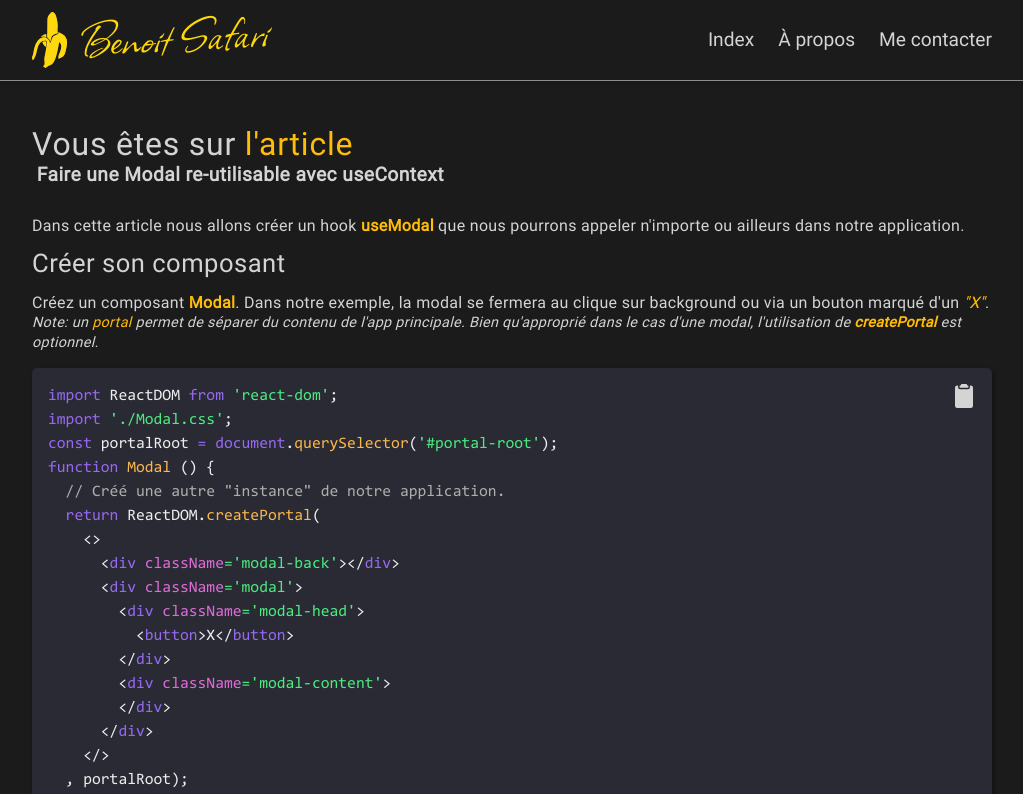
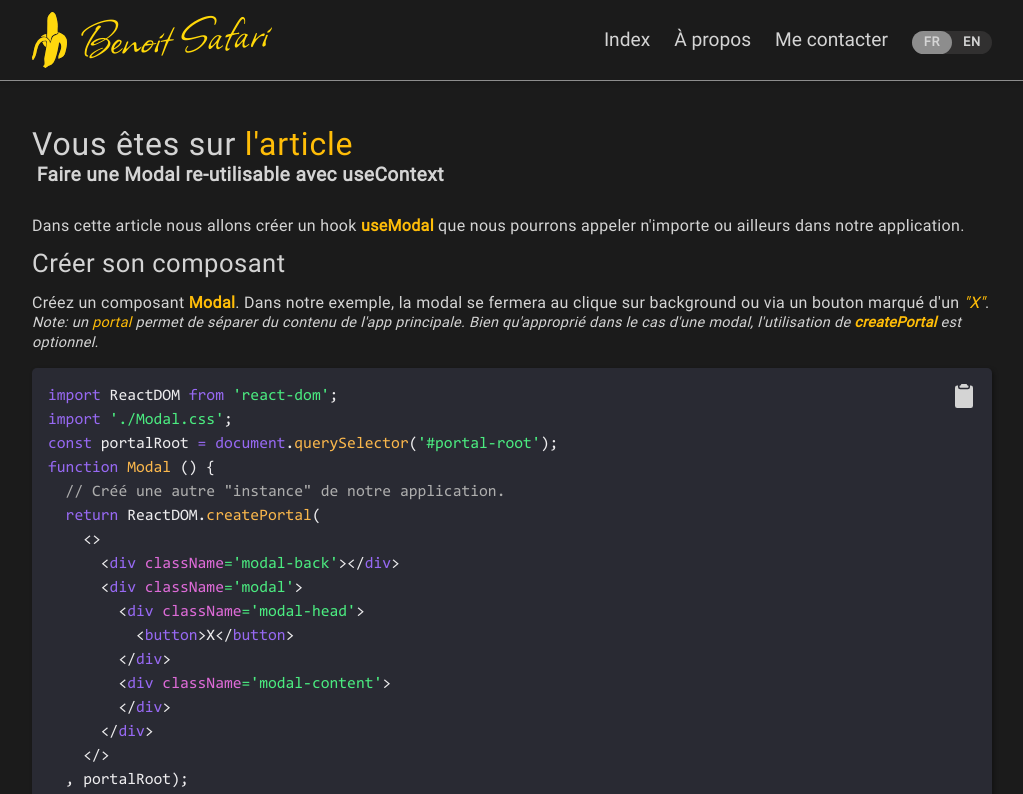
Before and after one commit to BenoitSafari/benoitsafari.github.io, a React (Create React App) app: page /article/1 in a window 1280 px wide. Shown: the top 794 px of the page, without its empty margins (128-1151 px from the left). Built offline with nearby package versions, Linux system fonts and the light colour scheme.

Commit message:
<feature> InputToggle component

```diff
--- a/src/components/Input.jsx
+++ b/src/components/Input.jsx
@@ -1,6 +1,8 @@
 import { Button } from './InputButton';
 import { InputText } from './InputText';
+import { InputToggle } from './InputToggle';
 export {
   Button,
   InputText,
+  InputToggle
 };
--- a/src/components/Input.scss
+++ b/src/components/Input.scss
@@ -92,3 +92,70 @@ $icon-ratio: 1.2;
   &--rounded {
     border-radius: 50px;
   }}
+
+
+$toggle-back-color: v.$background-secondary-color;
+$toggle-selected-color: v.$tertiary-color;
+$toggle-unselected-color: v.$text-color;
+$toggle-button-color: v.$primary-color;
+$toggle-font-size: .8rem;
+$toggle-font-weight: 600;
+$toggle-letter-spacing: .05rem;
+$toggle-radius: 50px;
+$toggle-width: 80px;
+$toggle-padding: .3rem 0;
+$toggle-transition: transform 200ms;
+
+.lib__input-toggle {
+  position: relative;
+  background: $toggle-back-color;
+  border-radius: $toggle-radius;
+  color: $toggle-unselected-color;
+  fill: $toggle-unselected-color;
+  font-size: $toggle-font-size;
+  font-weight: $toggle-font-weight;
+  letter-spacing: $toggle-letter-spacing;
+  text-transform: uppercase;
+  text-align: center;
+  width: $toggle-width;
+  padding-right: calc($toggle-width / 2);
+  & span.right {
+    position: absolute;
+    top: 0; bottom: 0; right: 0;
+    width: calc($toggle-width / 2);
+    display: flex;
+    align-items: center;
+    justify-content: center;
+    z-index: 3;
+    pointer-events: none;
+  }
+  & input[type='checkbox'] {
+    cursor: pointer;
+    position: absolute;
+    top: 0; left: 0; bottom: 0;
+    width: 100%; height: 100%;
+    opacity: 0;
+    z-index: 2;
+    &:checked + label:before {
+      transform: translateX(calc($toggle-width / 2));
+      transition: $toggle-transition;
+    }
+    & + label {
+      position: relative;
+      padding: $toggle-padding;
+      display: block;
+      user-select: none;
+      pointer-events: none;
+      &:before {
+        content: '';
+        background: $toggle-button-color;
+        height: 100%; width: 100%;
+        position: absolute;
+        left: 0; top: 0;
+        border-radius: $toggle-radius;
+        transform: translateX(0);
+        transition: $toggle-transition;
+      }
+      span.left {
+        position: relative;
+      }}}}
--- a/src/components/InputButton.jsx
+++ b/src/components/InputButton.jsx
@@ -43,4 +43,4 @@ function Button({ children, styles, onClick, href })  {
     </>
   );};
 
-export { Button };
+export {Button};
--- a/src/components/InputText.jsx
+++ b/src/components/InputText.jsx
@@ -53,4 +53,4 @@ function InputText({
   );
 }
 
-export { InputText };
+export {InputText};
--- /dev/null
+++ b/src/components/InputToggle.jsx
@@ -0,0 +1,16 @@
+import './Input.scss';
+
+function InputToggle () {
+  return(
+    <div className='lib__input-toggle'>
+      <span className='right'>en</span>
+      <input type='checkbox'/>
+      <label htmlFor=''>
+        <span className='left'>fr</span>
+      </label>
+    </div>
+
+  );
+}
+
+export {InputToggle};
--- a/src/components/Layout.jsx
+++ b/src/components/Layout.jsx
@@ -6,6 +6,7 @@ import { motion } from 'framer-motion';
 import { Link, useLocation } from 'react-router-dom';
 import { useEffect, useState  } from 'react';
 import { useModal } from '@hooks/useModal';
+import { InputToggle } from '@components/Input';
 import ContactForm from '@components/ContactForm';
 import NavMenu from '@components/NavMenu';
 import './Layout.scss';
@@ -66,6 +67,7 @@ function Header({ isDisplayed }) {
               <Link to='/index' className='header__link'>Index</Link>
               <Link to='/about' className='header__link'>À propos</Link>
               <button onClick={handleModal} className='header__link'>Me contacter</button>
+              <InputToggle/>
             </nav>
           </div>
         </motion.header>
--- a/src/components/Layout.scss
+++ b/src/components/Layout.scss
@@ -40,6 +40,10 @@
       transform: rotate(-3deg);
       -webkit-transform: rotate(-3deg);
     }}
+  & .lib__input-toggle {
+    position: absolute;
+    left: 1rem; bottom: -2rem;
+  }
   &__link {
     position: relative;
     transition: .3s;
@@ -105,6 +109,12 @@
     &__link {
       display: block;
     }
+    & .lib__input-toggle {
+      position: relative;
+      left: 0; bottom: 0;
+      display: block;
+      margin-top: .3rem;
+    }
     & .nav-menu {
       & svg {
         display: none;
--- a/src/components/NavMenu.jsx
+++ b/src/components/NavMenu.jsx
@@ -1,4 +1,5 @@
-import { Button } from './InputButton';
+import { Button } from '@components/Input';
+
 import './NavMenu.scss';
 
 function NavMenu ({ handler, contactHandler }) {
--- a/src/components/NavMenu.scss
+++ b/src/components/NavMenu.scss
@@ -5,20 +5,17 @@
   z-index: 6;
   top: calc(v.$layout-height + 1rem);
   right: 1rem;
-  display: flex;
+  display: none;
   gap: 1rem;
-  opacity: 0;
-  transition: .5s;
   & a, button {
     width: fit-content;
     box-shadow: 2px 5px 3px black;
     -webkit-box-shadow: 2px 5px 3px black;
 }
-  &--is-open {
-    opacity: 1;
-    transition: .5s;
+&--is-open {
+  display: flex;
   }}
-.mobile-drop-down-back {
+  .mobile-drop-down-back {
   position: fixed;
   overflow: hidden;
   width: 100vw;
--- a/src/pages/Articles/Art_2.module.scss
+++ b/src/pages/Articles/Art_2.module.scss
@@ -19,11 +19,7 @@ input[type='range'] {
   &::-webkit-slider-thumb {
     -webkit-appearance: none;
     -webkit-tap-highlight-color: transparent;
-    height: 0;
     border: none;
-    outline: none;
-    pointer-events: none;
-
   }
   &::-webkit-slider-runnable-track {
     border: none;
@@ -57,7 +53,6 @@ input[type='range'] {
     outline: none;
   }}
 
-  /* Main style */
   .double-input-range {
     & label {
       font-weight: 600;
@@ -65,26 +60,27 @@ input[type='range'] {
       margin-bottom: 1rem;
     }
     & .input-container {
-      /* Contient les valeurs et les inputs */
       position: relative;
       display: flex;
       justify-content: space-between;
       align-items: center;
       & .slider {
         position: absolute;
-        /* Définit l'espacement entre les valeurs et les input */
-        right: $range-slide-margin;
-        left: $range-slide-margin;
+        right: 3.5em;
+        left: 3.5em;
       }
       & .value {
-        width: $range-value-width; // Force une taille pour éviter le redimensionnement sur les valeurs extrêmes
+        width: $range-value-width;
         font-size: $range-value-font-size;
         font-weight: $range-value-font-weight;
         text-align: center;
       }
       & input[type='range'] {
         position: absolute;
+        height: 0;
         width: $range-slide-width;
+        outline: none;
+        pointer-events: none;
         cursor: pointer;
         // FIREFOX
         &::-moz-range-thumb {
@@ -117,14 +113,11 @@ input[type='range'] {
           cursor: pointer;
         }}
         & input[type='range']:nth-child(1) {
-          // FIREFOX
+          /* FIREFOX Put slider color on bottom */
           &::-moz-range-track {
-            /*  Définit la couleur de fond sur le premier élément input seulement,
-                afin de toujours avoir les thumbs en premier plan */
             background: $range-slide-color;
           }
           &::-webkit-slider-thumb {
-            /*  WEBKIT Empêche les thumbs de se superposer
-                (Si quelqu'un sait comment obtenir ce résultat sur FIREFOX je suis preneur!) */
+          /* CHROME Prevent thumbs to merge  */
             margin-left: - calc($range-thumb-size / 3);
           }}}}
```
